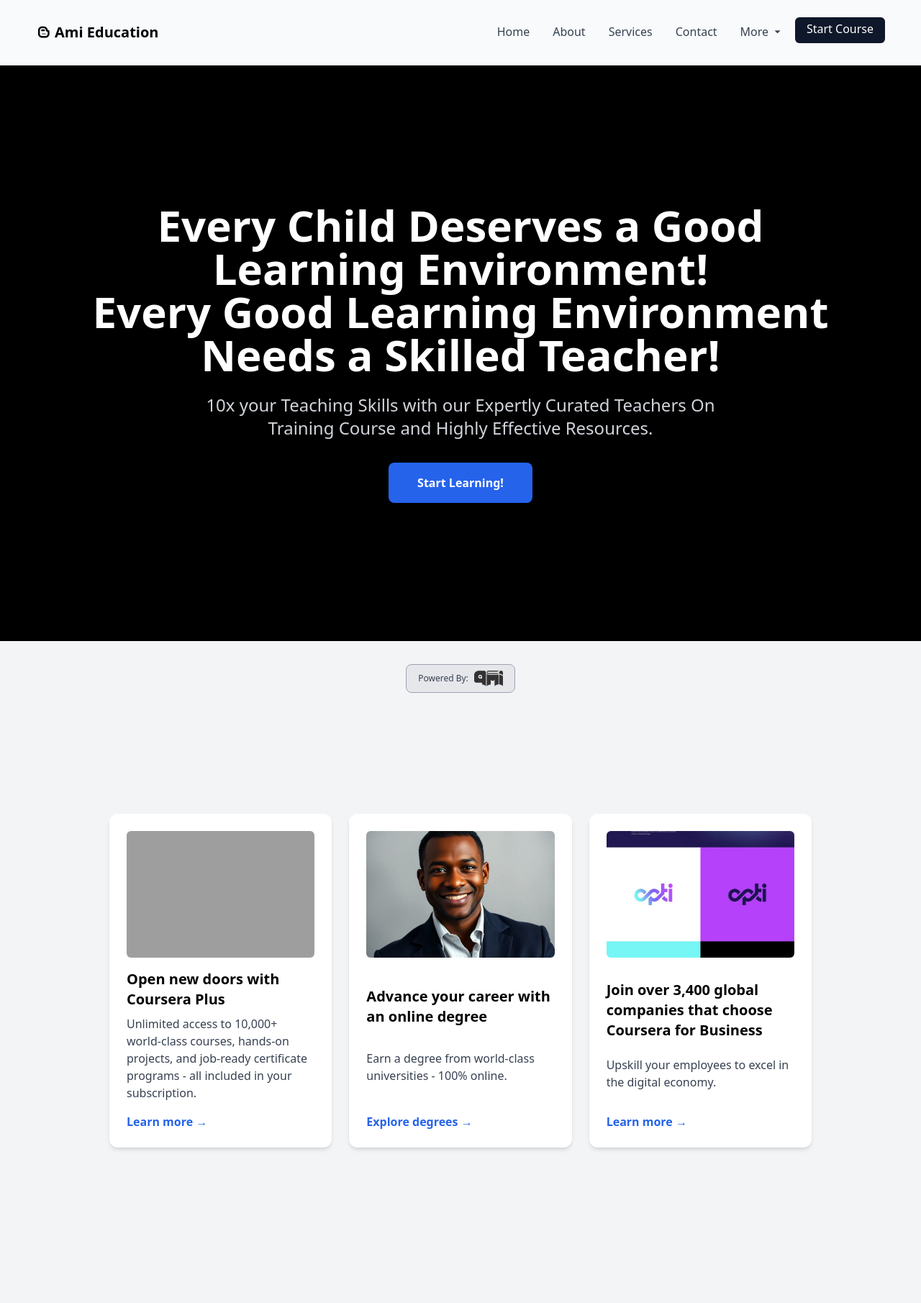
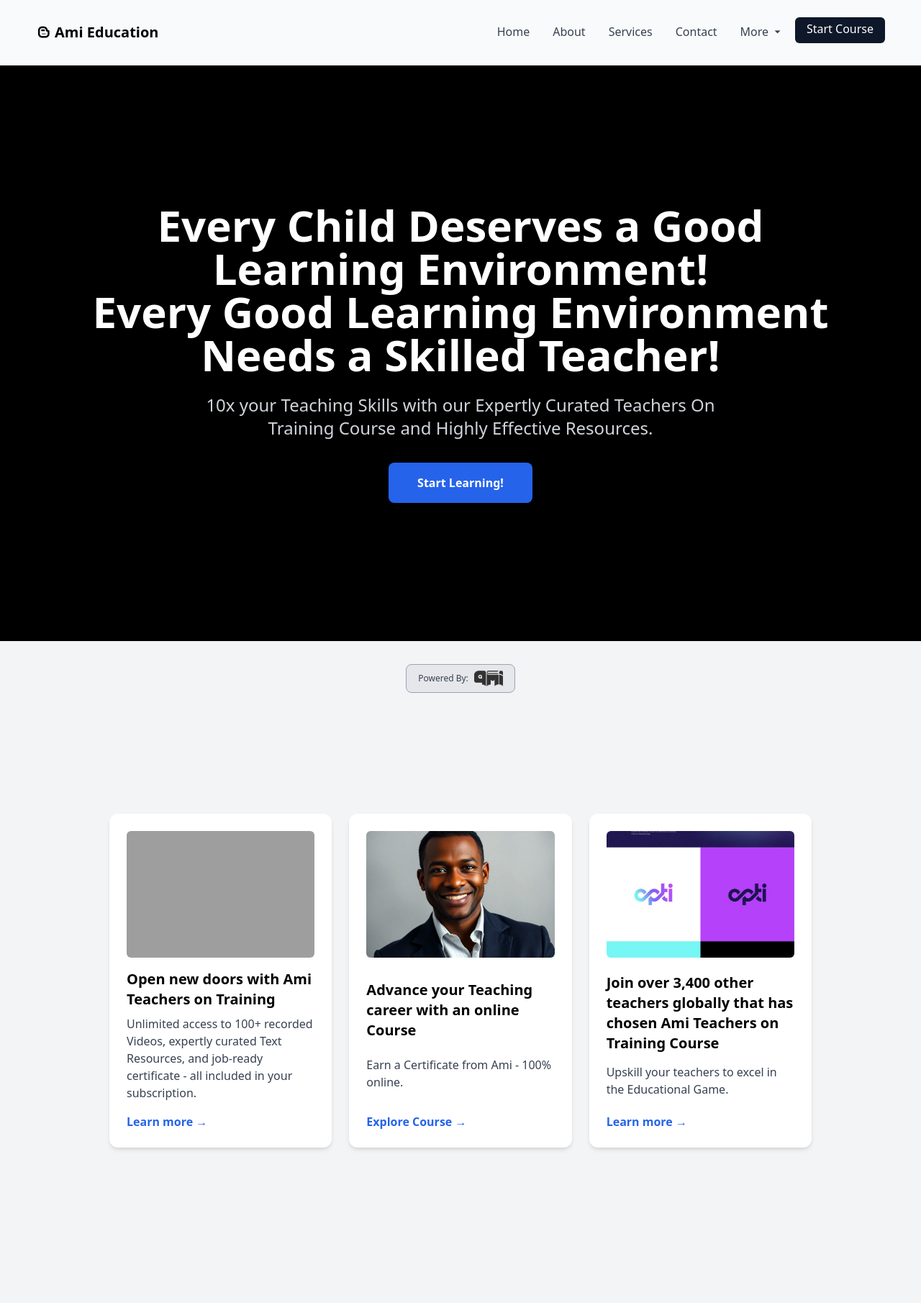
Before and after one commit to Petero-brandel/Ami-Teachers-On-Training, a Django app: page / in a window 1280 px wide. Shown: the top 1811 px of the page at 72% size. Run offline with Django 5.2, Linux system fonts and the light colour scheme; some libraries are stand-ins or nearby versions; grey boxes are pictures that could not be loaded.

Commit message:
creatives

```diff
--- a/core/templates/core/components/features.html
+++ b/core/templates/core/components/features.html
@@ -9,24 +9,24 @@
             <!-- Card 1 -->
             <div class="bg-white rounded-xl p-4 sm:p-6 shadow-md flex flex-col justify-between transform transition-all duration-700 ease-in-out hover:scale-105 hover:shadow-lg" data-aos="fade-up" data-aos-delay="100">
                 <img src="https://source.unsplash.com/500x300/?certificate,graduation" alt="Coursera Plus" class="w-full h-40 sm:h-44 object-cover rounded-md mb-4">
-                <h2 class="text-lg sm:text-xl font-semibold text-black mb-2">Open new doors with Coursera Plus</h2>
-                <p class="text-sm sm:text-base text-gray-700 mb-4">Unlimited access to 10,000+ world-class courses, hands-on projects, and job-ready certificate programs - all included in your subscription.</p>
+                <h2 class="text-lg sm:text-xl font-semibold text-black mb-2">Open new doors with Ami Teachers on Training</h2>
+                <p class="text-sm sm:text-base text-gray-700 mb-4">Unlimited access to 100+ recorded Videos, expertly curated Text Resources, and job-ready certificate - all included in your subscription.</p>
                 <a href="#" class="text-sm sm:text-base text-blue-600 font-bold hover:underline">Learn more →</a>
             </div>
 
             <!-- Card 2 -->
             <div class="bg-white rounded-xl p-4 sm:p-6 shadow-md flex flex-col justify-between transform transition-all duration-700 ease-in-out hover:scale-105 hover:shadow-lg" data-aos="fade-up" data-aos-delay="400">
                 <img src="{% static '/images/man.jpg' %}" alt="Online Degree" class="w-full h-40 sm:h-44 object-cover rounded-md mb-4">
-                <h2 class="text-lg sm:text-xl font-semibold text-black mb-2">Advance your career with an online degree</h2>
-                <p class="text-sm sm:text-base text-gray-700 mb-4">Earn a degree from world-class universities - 100% online.</p>
-                <a href="#" class="text-sm sm:text-base text-blue-600 font-bold hover:underline">Explore degrees →</a>
+                <h2 class="text-lg sm:text-xl font-semibold text-black mb-2">Advance your Teaching career with an online Course</h2>
+                <p class="text-sm sm:text-base text-gray-700 mb-4">Earn a Certificate from Ami - 100% online.</p>
+                <a href="#" class="text-sm sm:text-base text-blue-600 font-bold hover:underline">Explore Course →</a>
             </div>
 
             <!-- Card 3 -->
             <div class="bg-white rounded-xl p-4 sm:p-6 shadow-md flex flex-col justify-between transform transition-all duration-700 ease-in-out hover:scale-105 hover:shadow-lg" data-aos="fade-up" data-aos-delay="700">
                 <img src="{% static '/images/me.jpeg' %}" alt="Coursera for Business" class="w-full h-40 sm:h-44 object-cover rounded-md mb-4">
-                <h2 class="text-lg sm:text-xl font-semibold text-black mb-2">Join over 3,400 global companies that choose Coursera for Business</h2>
-                <p class="text-sm sm:text-base text-gray-700 mb-4">Upskill your employees to excel in the digital economy.</p>
+                <h2 class="text-lg sm:text-xl font-semibold text-black mb-2">Join over 3,400 other teachers globally that has chosen Ami Teachers on Training Course</h2>
+                <p class="text-sm sm:text-base text-gray-700 mb-4">Upskill your teachers to excel in the Educational Game.</p>
                 <a href="#" class="text-sm sm:text-base text-blue-600 font-bold hover:underline">Learn more →</a>
             </div>
         </div>
```
